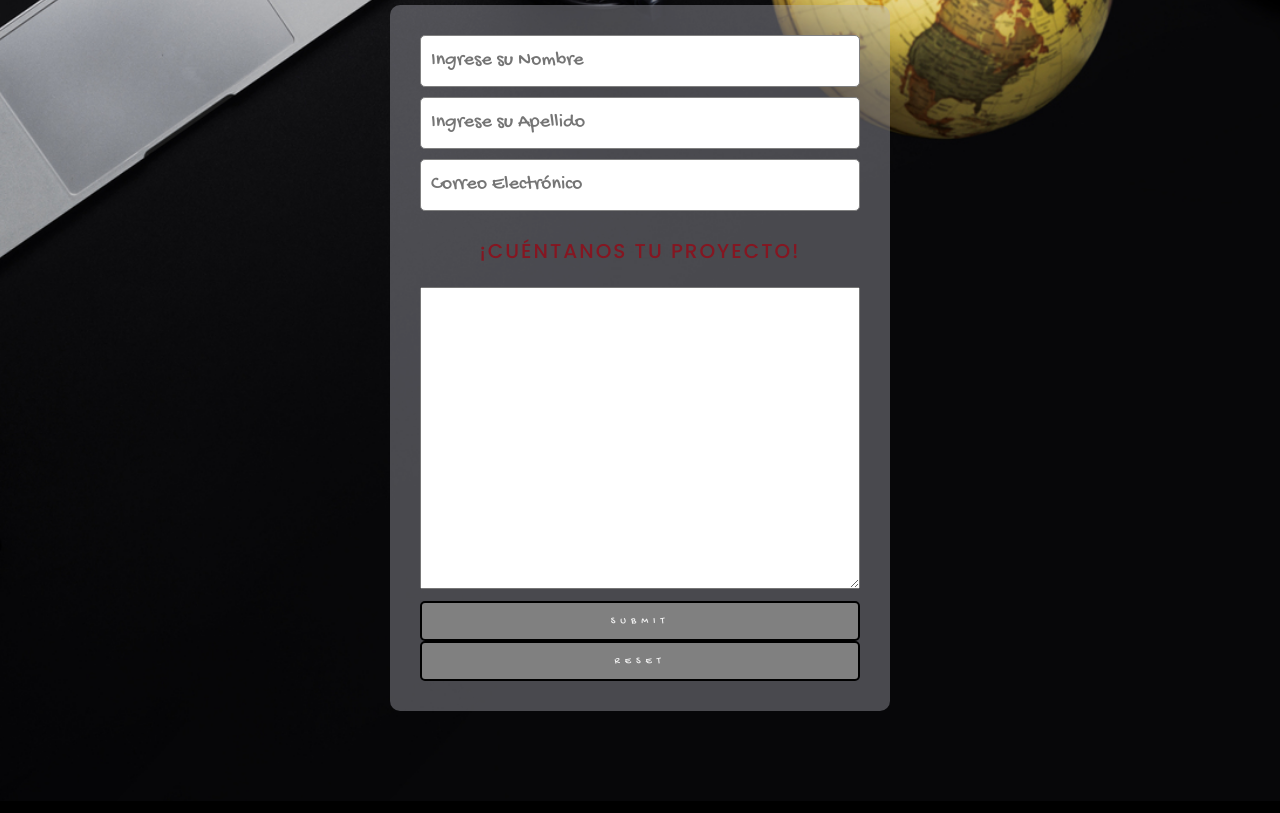
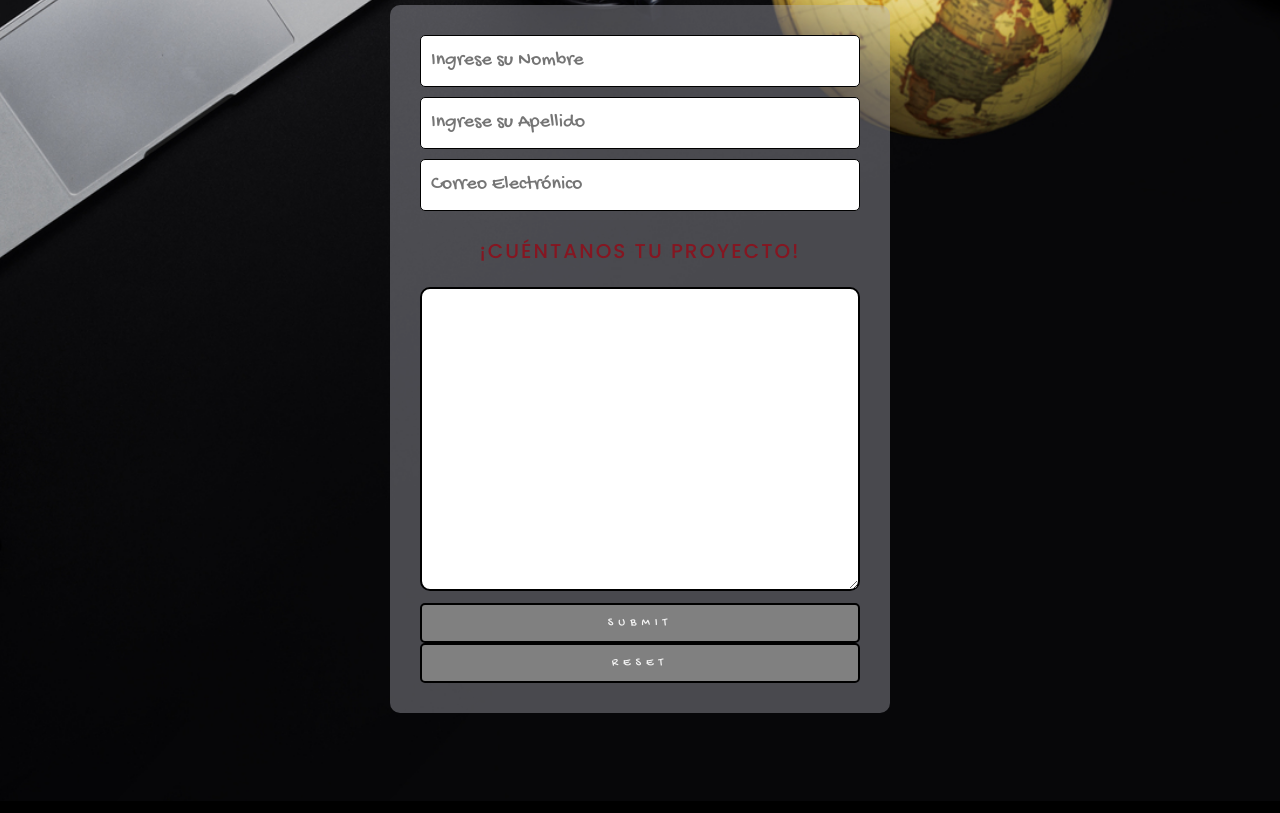
Before and after one commit to ignardiaz/2da-pre-entrega-Coder, a website: page pages/contact.html in a window 1280 px wide. Shown: the part 189-1002 px from the top of the page. Drawn offline with nearby package versions, Linux system fonts and the light colour scheme.

Commit message:
reparar pagina contacto

```diff
--- a/scss/components/_main.scss
+++ b/scss/components/_main.scss
@@ -39,7 +39,6 @@
             }
         }
     }
-
     .bienvenida{
         background-color: nth($colores, 7);
         width: 100%;
@@ -129,7 +128,6 @@
     }
 }
 
-
 .aboutskills{
     background-color: nth($colores, 5);
     width: 100%;
@@ -143,7 +141,6 @@
         text-transform: uppercase;
         letter-spacing: 5px;
     }
-
     .skills{
         display: grid;
         grid-template-columns: repeat(2, 1fr);
@@ -442,7 +439,6 @@
         text-transform: uppercase;
         letter-spacing: 5px;
     }
-
     form{
         justify-content: center;
         align-items: center;
@@ -460,7 +456,7 @@
                 margin-bottom: 10px;
                 padding: 10px;
                 border-radius: 5px;
-                border: solid 1px nth($colores, 5);
+                border: solid 1px nth($colores, 2);
             }
             p{
                 text-align: center;
@@ -474,6 +470,8 @@
             }
             textarea{
                 width: 100%;
+                border-radius: 10px;
+                border: solid 2px nth($colores, 2);
             }
             .botones{
                 width: 100%;
@@ -481,7 +479,7 @@
                 background-color: nth($colores, 5);
                 font-family: 'Gochi Hand', cursive;
                 color: nth($colores, 1);
-                font-size: nth($font-size, 1);
+                font-size: nth($font-size, 2);
                 border: solid 2px nth($colores, 2);
                 border-radius: 5px;
                 text-transform: uppercase;
```
Also changed, not shown: css/estilos.css.
